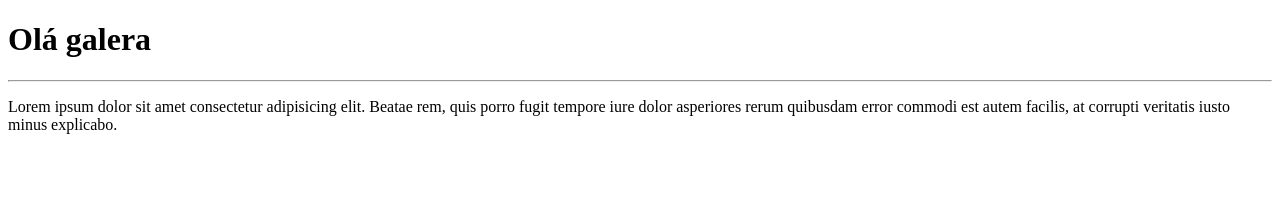
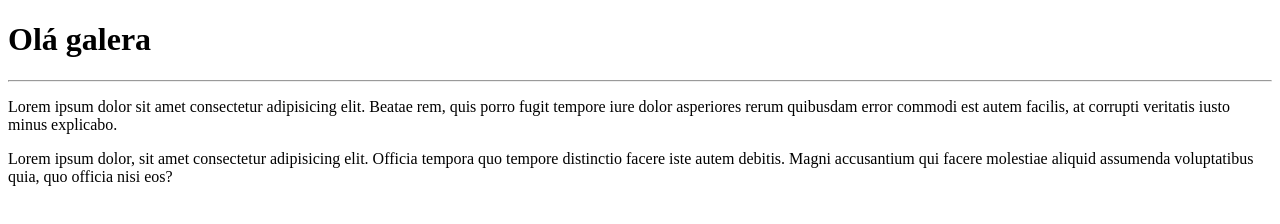
Before and after one commit to felipe220583/GitFelipe, a plain HTML site: page site-exemplo/index.html in a window 1280 px wide. Drawn offline with Linux system fonts and the light colour scheme.

Commit message:
Adicionei um segunda paragrafo

```diff
--- a/site-exemplo/index.html
+++ b/site-exemplo/index.html
@@ -10,6 +10,6 @@
     <h1>Olá galera</h1>
     <hr>
     <p>Lorem ipsum dolor sit amet consectetur adipisicing elit. Beatae rem, quis porro fugit tempore iure dolor asperiores rerum quibusdam error commodi est autem facilis, at corrupti veritatis iusto minus explicabo.</p>
-
+    <p>Lorem ipsum dolor, sit amet consectetur adipisicing elit. Officia tempora quo tempore distinctio facere iste autem debitis. Magni accusantium qui facere molestiae aliquid assumenda voluptatibus quia, quo officia nisi eos?</p>
 </body>
 </html>
```
